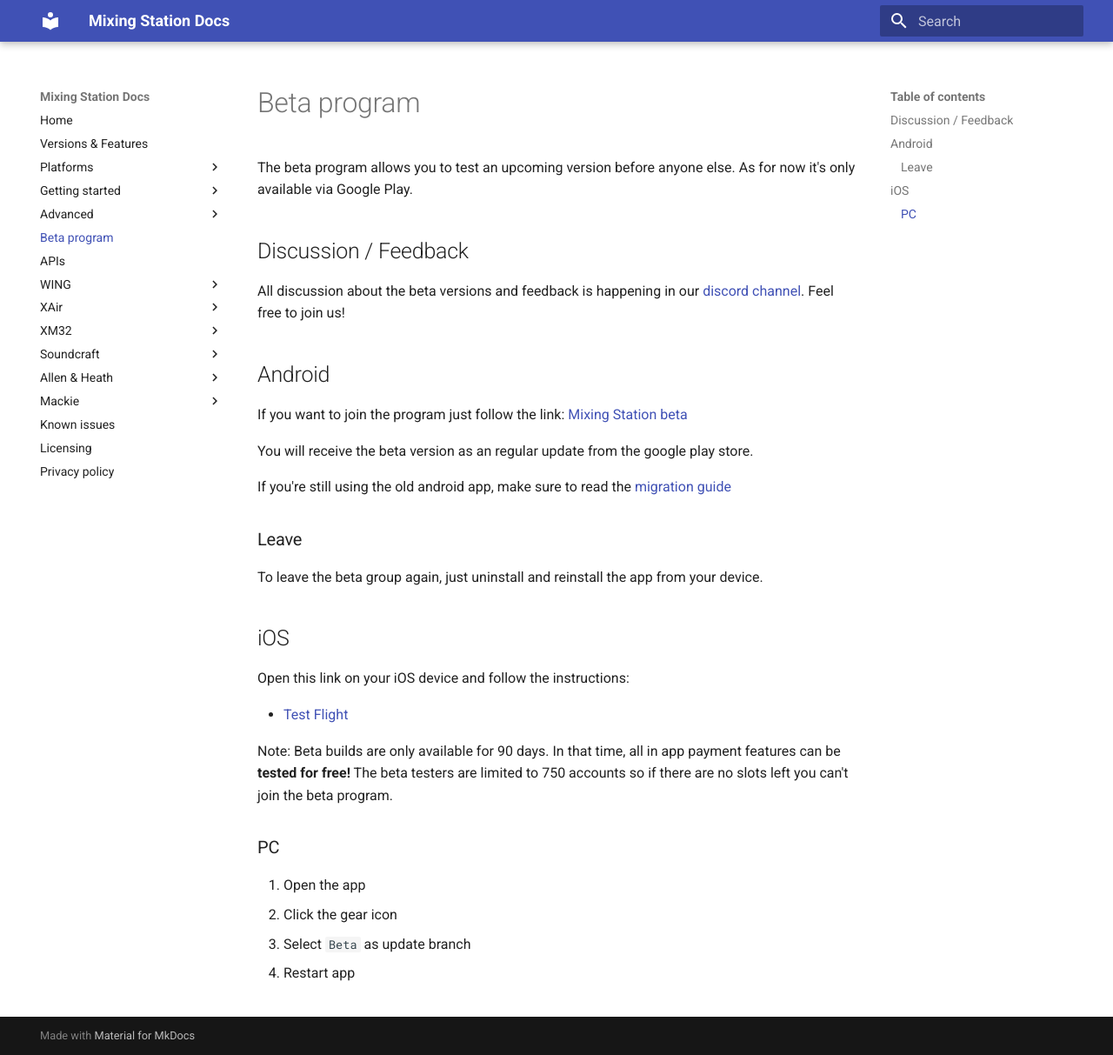
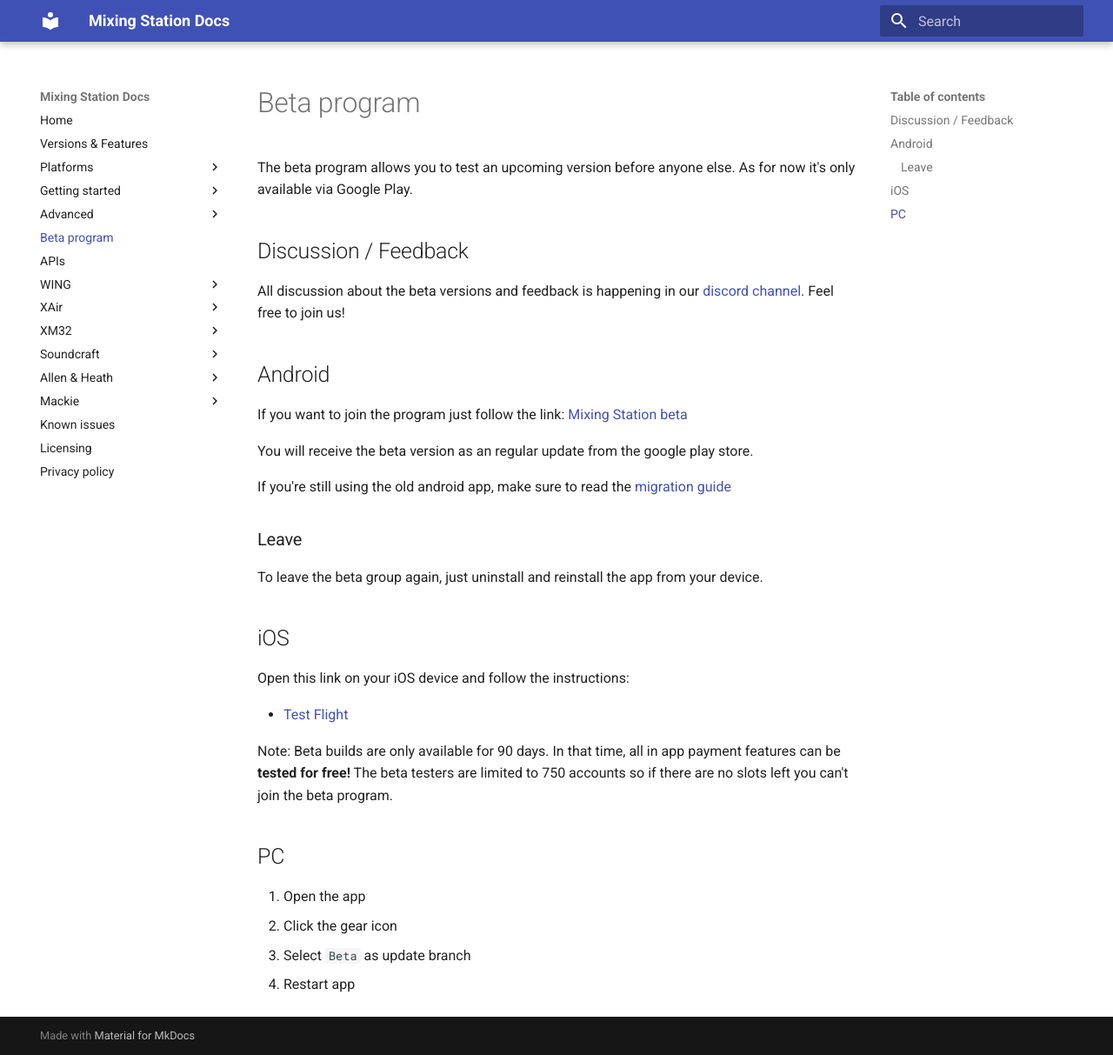
Before and after one commit to davidgiga1993/mixing-station-docs, an MkDocs documentation site: the page built from docs/beta.md, in a window 1280 px wide and 1213 px high. Shown: the whole window at 87% size. Built offline with MkDocs 1.6.1 and Material for MkDocs 9.7.7, drawn with Linux system fonts in a browser that asks for light colours.

```diff
--- a/docs/beta.md
+++ b/docs/beta.md
@@ -24,7 +24,7 @@ Open this link on your iOS device and follow the instructions:
 Note: Beta builds are only available for 90 days. In that time, all in app payment features can be **tested for free!**
 The beta testers are limited to 750 accounts so if there are no slots left you can't join the beta program.
 
-### PC
+## PC
 1. Open the app
 2. Click the gear icon
 3. Select `Beta` as update branch
```
